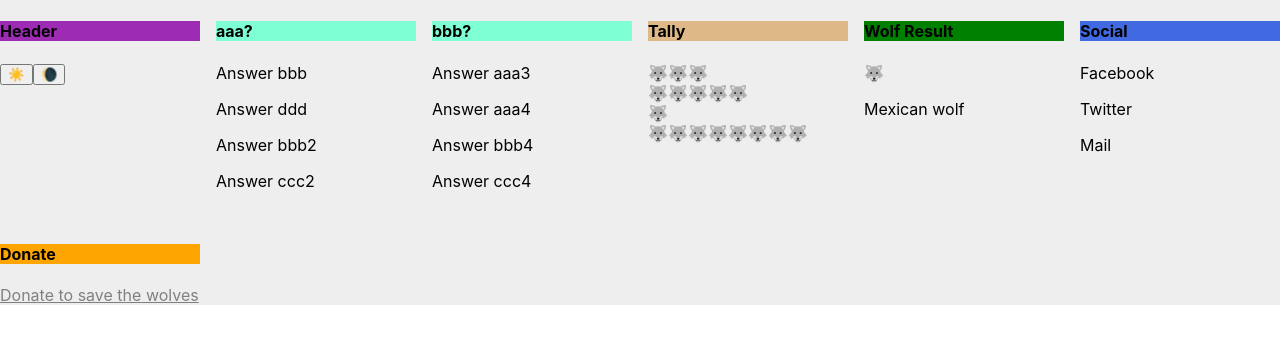
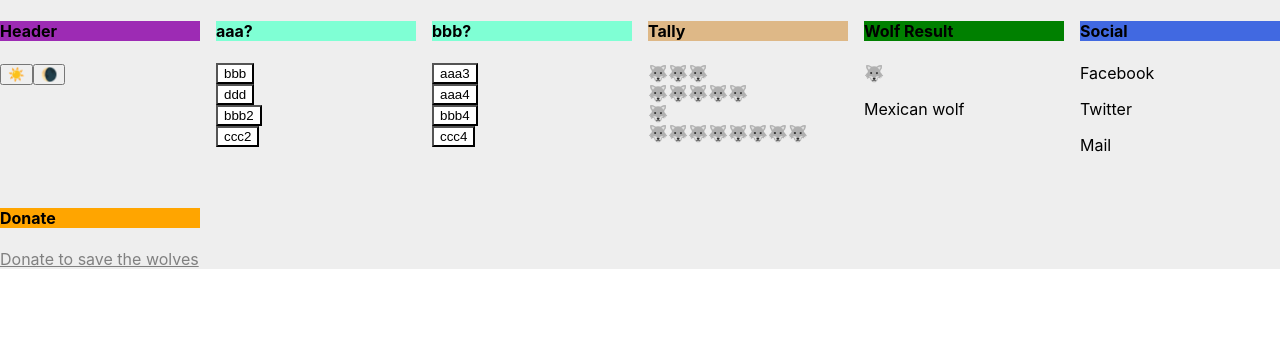
Before and after one commit to MartinChavez/which-wolf-are-you, a React (Create React App) app in the folder wolf/: page / in a window 1280 px wide. Shown: the top 344 px of the page. Built offline with nearby package versions, Linux system fonts and the light colour scheme.

Commit message:
Add Reducer to handle b utton coloring

```diff
--- a/wolf/src/QuestionBlock.tsx
+++ b/wolf/src/QuestionBlock.tsx
@@ -1,10 +1,13 @@
-import React, { useContext } from "react";
+import React, { useContext, useState, useEffect, useReducer } from "react";
 import "./QuestionBlock.css";
 import { ThemeContext } from "./ThemeContext";
 import { IQuestion, IAnswer } from "./Questions";
 
 type AnswerProps = {
+  answerId: number;
   answer: string;
+  state: QuestionBlockState;
+  dispatch: React.Dispatch<QuestionBlockAction>;
 };
 
 export type QuestionBlockProps = {
@@ -14,15 +17,71 @@ export type QuestionBlockProps = {
 
 function Answer(props: AnswerProps) {
   const theme = useContext(ThemeContext);
-  return <p style={{ color: theme.textColor }}>Answer {props.answer}</p>;
+  const [backgroundColor, setBackgroundColor] = useState("white");
+
+  const buttonClick = () => {
+    props.dispatch({ type: "questionSelected", answerId: props.answerId });
+  };
+
+  useEffect(() => {
+    if (props.state.questionSelectedForBlock === props.answerId) {
+      setBackgroundColor("grey");
+    } else {
+      setBackgroundColor("white");
+    }
+  }, [props.answerId, props.state.questionSelectedForBlock]);
+
+  return (
+    <button
+      onClick={buttonClick}
+      style={{
+        color: theme.textColor,
+        backgroundColor: backgroundColor,
+        display: "block",
+      }}
+    >
+      {props.answer}
+    </button>
+  );
+}
+
+type QuestionBlockState = {
+  questionSelectedForBlock: number;
+};
+
+type QuestionBlockAction = {
+  type: string;
+  answerId: number;
+};
+
+const initialState: QuestionBlockState = {
+  questionSelectedForBlock: 0,
+};
+
+function reducer(state: QuestionBlockState, action: QuestionBlockAction) {
+  switch (action.type) {
+    case "questionSelected":
+      return { questionSelectedForBlock: action.answerId };
+    default:
+      throw new Error();
+  }
 }
 
 function QuestionBlock(props: QuestionBlockProps) {
+  const [state, dispatch] = useReducer(reducer, initialState);
+  //const [questionSelectedForBlock, setQuestionSelectedForBlock] = useState(0);
+
   return (
     <>
       <h4 className="question-block"> {props.question.question}</h4>
       {props.answers.map((ans) => (
-        <Answer key={ans.id} answer={ans.answer}></Answer>
+        <Answer
+          key={ans.id}
+          answer={ans.answer}
+          answerId={ans.id}
+          state={state}
+          dispatch={dispatch}
+        ></Answer>
       ))}
     </>
   );
```
